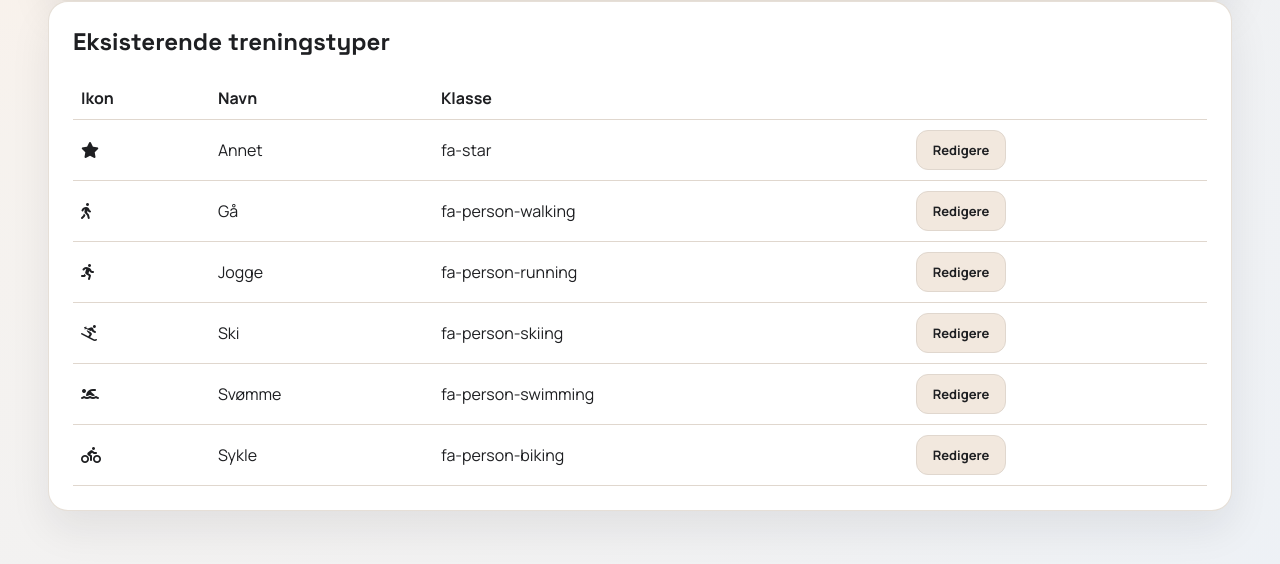
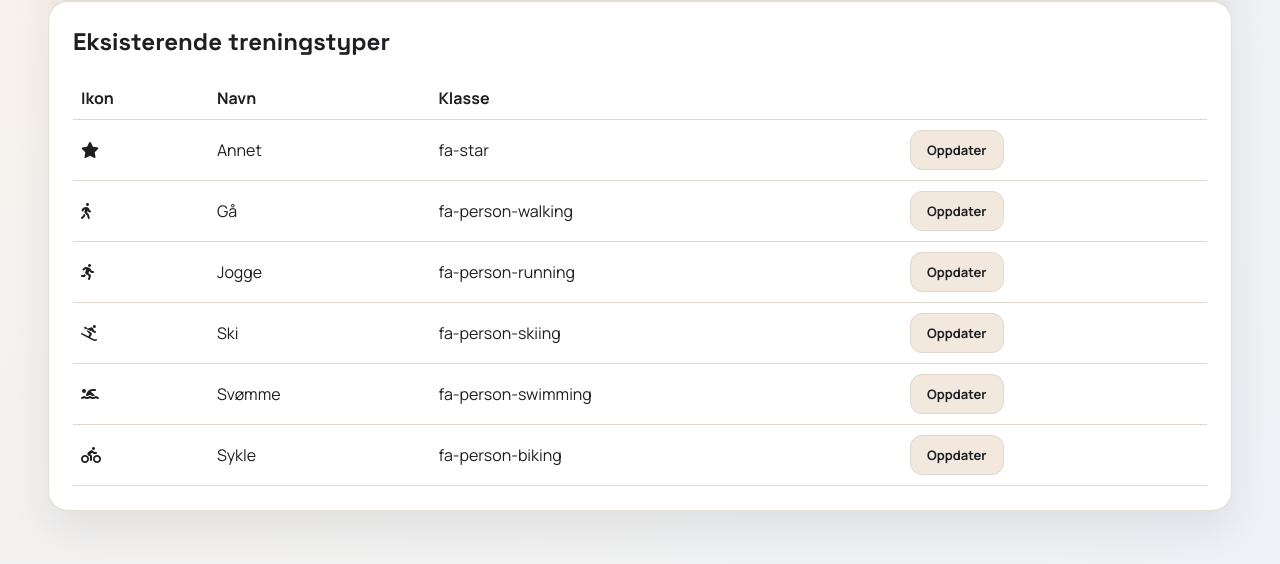
Before and after one commit to ikosmaz/followme, a Flask app: page /admin/activity-types in a window 1280 px wide. Shown: the part 447-1011 px from the top of the page. Run offline with Flask 3, Linux system fonts and the light colour scheme; a user stored in the database is signed in; data comes from the database, SQL or seed files in the repository.

Commit message:
Change button text from 'Redigere' to 'Oppdater'

```diff
--- a/templates/admin_activity_types.html
+++ b/templates/admin_activity_types.html
@@ -34,7 +34,7 @@
           <td><i class="fa-solid {{ a.icon_class }}"></i></td>
           <td>{{ a.name }}</td>
           <td>{{ a.icon_class }}</td>
-          <td><a class="button secondary small" href="{{ url_for('admin_activity_type_edit', activity_id=a.id) }}">Redigere</a></td>
+          <td><a class="button secondary small" href="{{ url_for('admin_activity_type_edit', activity_id=a.id) }}">Oppdater</a></td>
         </tr>
       {% else %}
         <tr>
```
